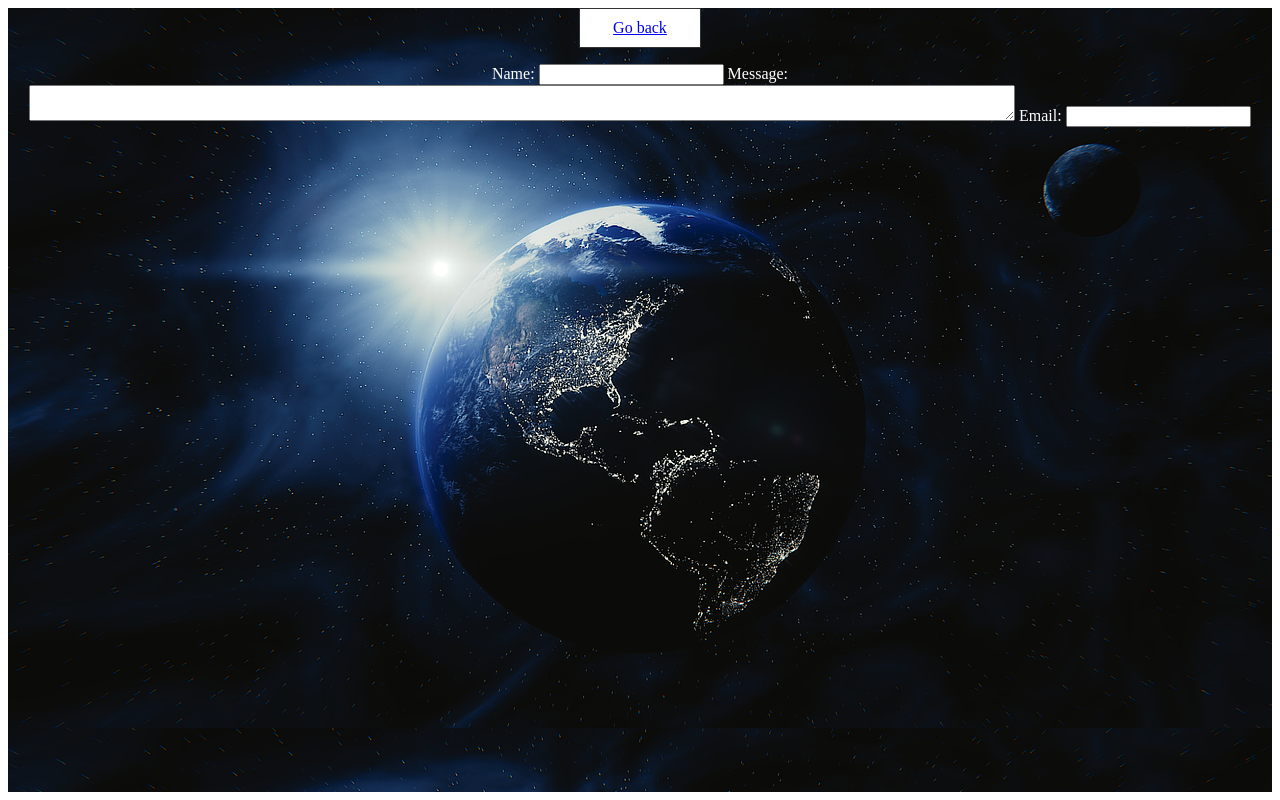
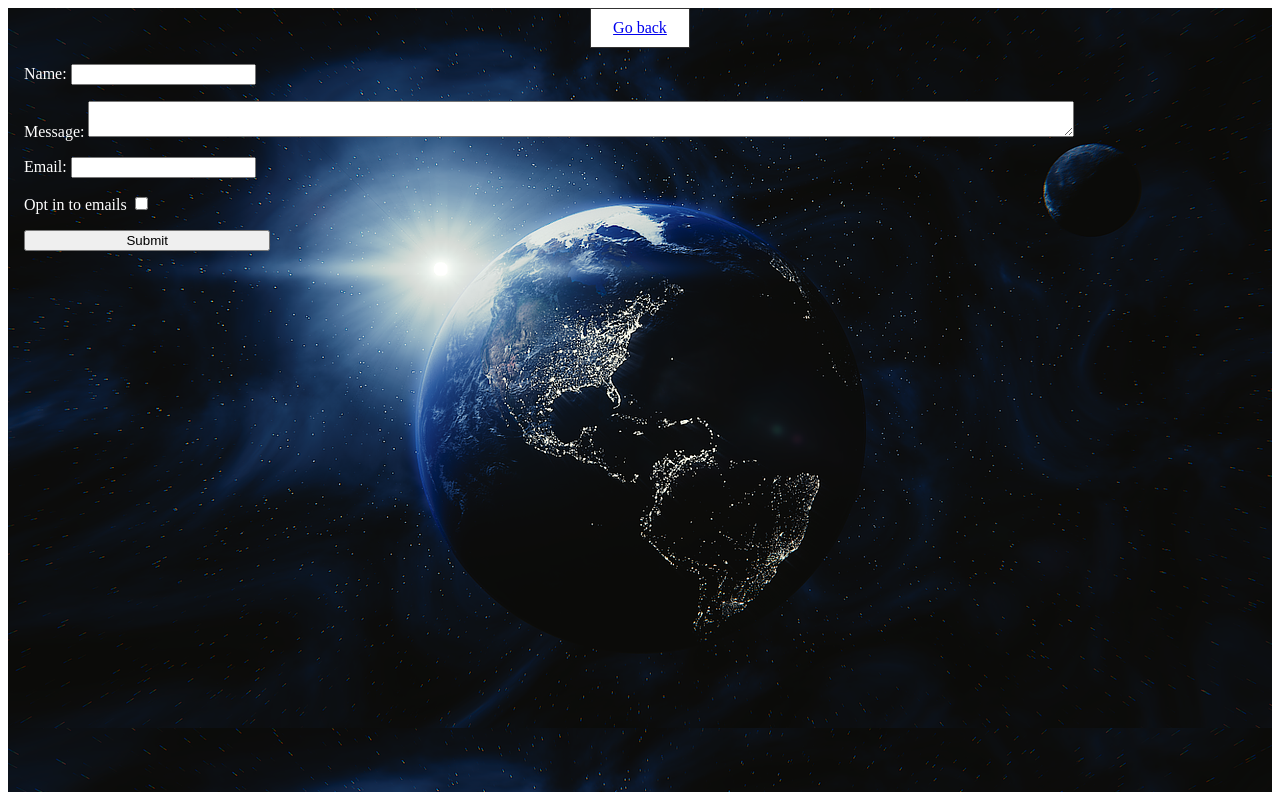
Before and after one commit to donovvann/stackblitz-starters-ypbrj7, a website: page contactpage.html in a window 1280 px wide. Drawn offline with Linux system fonts and the light colour scheme.

Commit message:
created form w submission

```diff
--- a/contactpage.html
+++ b/contactpage.html
@@ -10,7 +10,7 @@
 </head>
 
 <body>
-    <div class="container">
+    <div class="containercontact">
         <div class="buttongoback">
             <a href="index.html">Go back</a>
         </div>
@@ -21,8 +21,19 @@
             <label>
                 Message: <textarea style="width:80%"></textarea>
             </label>
-            Email: <input type="text" name="email" id="email">
+            <label>
+                Email: <input type="text" name="email" id="email" required>
+            </label>
+            <label>
+                Opt in to emails <input type="checkbox" />
+            </label>
+            <input type="submit" style="width:20%" />
         </form>
+        <script>
+            function formSubmission() {
+                alert("form successfully submitted");
+            }
+        </script>
     </div>
 </body>
 
--- a/styles.css
+++ b/styles.css
@@ -67,7 +67,7 @@ div {
 .box{
   width: 150px;
   height: 150px;
-  font-size: 1em;
+  font-size: 1rem;
   text-align: center;
   border-radius: 15px;
 }
--- a/styles2.css
+++ b/styles2.css
@@ -1,3 +1,6 @@
+* {
+  box-sizing: border-box;
+}
 .navbar {
     display: flex;
     flex-direction: row;
@@ -16,6 +19,14 @@
     width: 100%;
     color: #ffffff;
     height: 100%;
+}
+.containercontact {
+  text-align: start;
+  margin-top: auto;
+  background-image: url("images/space1.png");
+  width: 100%;
+  color: #ffffff;
+  height: 100%;
 }
 
 #welcome {
@@ -81,6 +92,8 @@ nav {
   }
 
   .form {
+    flex-direction: column;
+    display: flex;
     padding: 1rem;
     gap: 1rem;
   }
```
